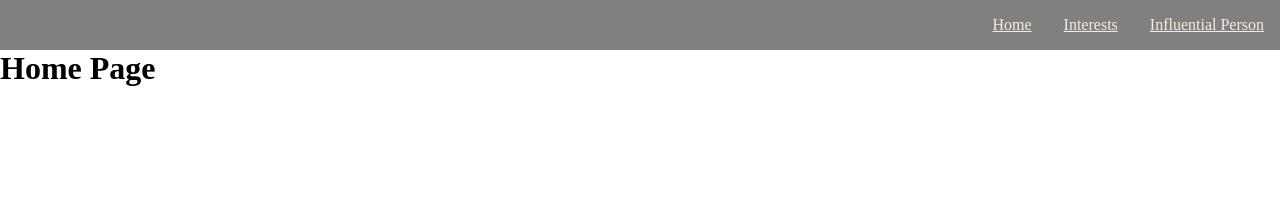
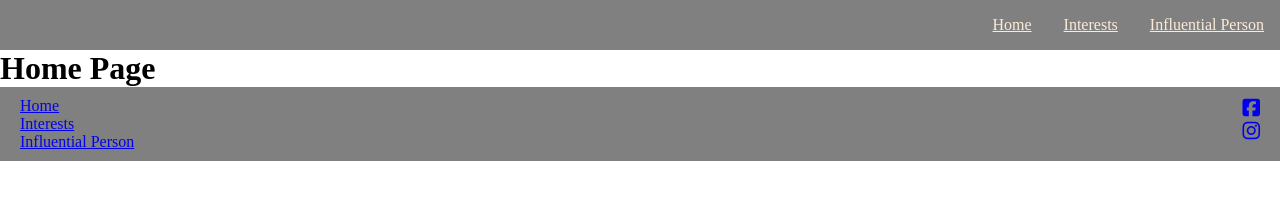
Before and after one commit to vickyh0/topicWebsite, a plain HTML site: page index.html in a window 1280 px wide. Drawn offline with Linux system fonts and the light colour scheme.

Commit message:
created background-color for footer and social links

```diff
--- a/index.html
+++ b/index.html
@@ -7,6 +7,7 @@
     <title>Topic Website</title>
 
     <link rel="stylesheet" href="./styles.css">
+    <script src="https://kit.fontawesome.com/b59b7edd6e.js" crossorigin="anonymous"></script>
 </head>
 <body>
     <header>
@@ -23,7 +24,31 @@
         <h1>Home Page</h1>
     </main>
 
-    <footer></footer>
+    <footer>
+        <!-- column one-->
+        <nav>
+            <ul>
+                <li><a href="./index.html">Home</a></li>
+                <li><a href="./interests.html">Interests</a></li>
+                <li><a href="./person.html">Influential Person</a></li>
+            </ul>
+        </nav>
+        <!-- column two -->
+        <div></div>
+
+
+        <!-- column three -->
+        <div id="social">
+            <ul>
+                <li>
+                    <a href="https://facebook.com" target="_blank"><i class="fa-brands fa-square-facebook"></i></a>
+                </li>
+                <li>
+                    <a href="https://instagram.com" target="_blank"><i class="fa-brands fa-instagram"></i></a>
+                </li>
+            </ul>
+        </div>
+    </footer>
 
 </body>
 </html>
--- a/styles.css
+++ b/styles.css
@@ -34,3 +34,36 @@ html, body {
     background-color: lightgray;
     color: black;
 }
+
+/* MAIN */
+
+main {
+    max-width: 1400px;
+    margin: 0 auto;
+}
+
+/* FOOTER */
+
+footer {
+    display: grid;
+    grid-template-columns: auto 1fr auto;
+    background-color: gray;
+}
+
+footer nav {
+    padding: 10px 20px;
+    font-size: none;
+}
+
+footer li {
+    list-style: none;
+}
+
+footer a:hover {
+    color: antiquewhite;
+}
+
+#social {
+    padding: 10px 20px;
+    font-size: 20px;
+}
```
